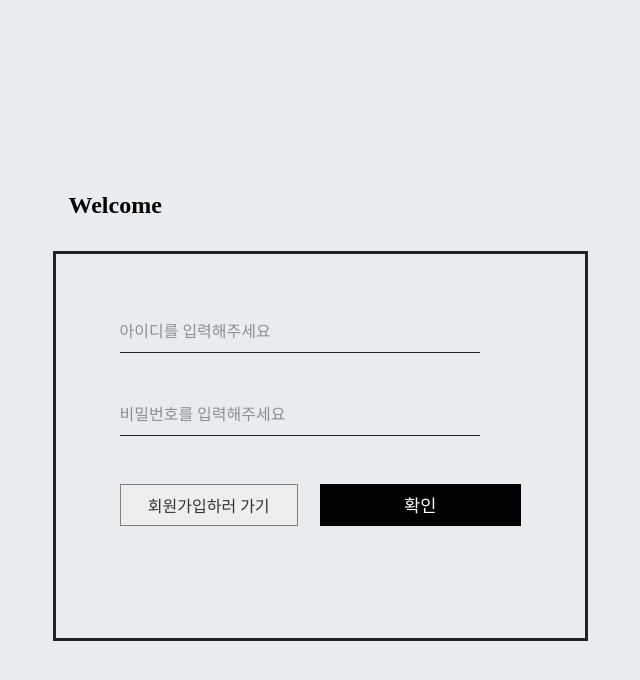
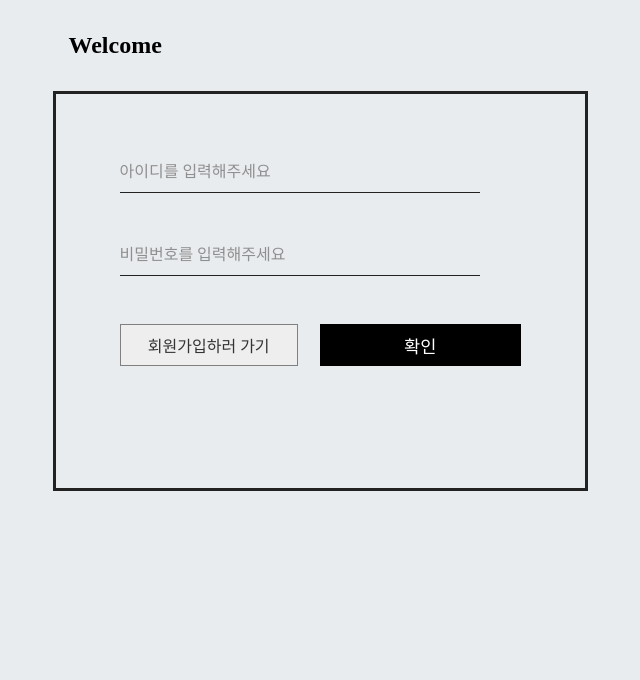
Before and after one commit to qkr30510/mytodo-fix, a React (Create React App) app: page / in a window 1280 px wide. Shown: the top 680 px of the page, without its empty margins (320-960 px from the left). Built offline with nearby package versions, Linux system fonts and the light colour scheme.

Commit message:
Change css

```diff
--- a/src/Login/Login.js
+++ b/src/Login/Login.js
@@ -11,7 +11,6 @@ const Wrap = styled.div`
 `;
 const LoginWrap = styled.div`
   width: 535px;
-  margin: auto;
   box-sizing: border-box;
 
   h2 {
```
